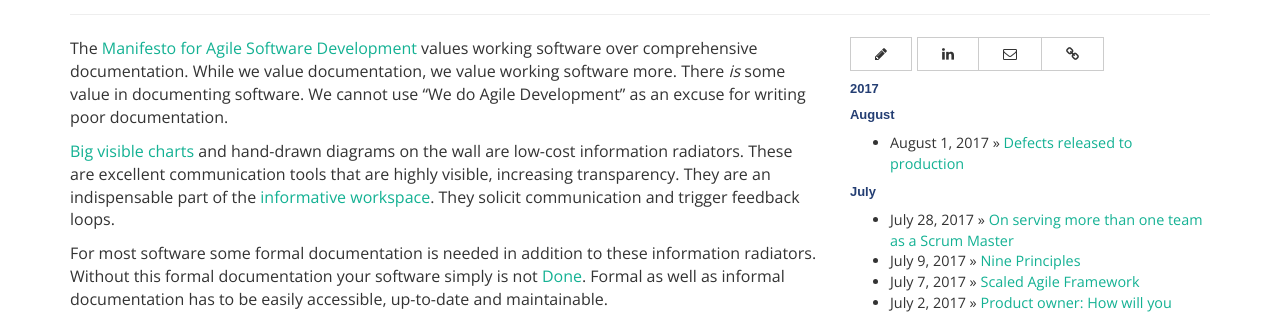
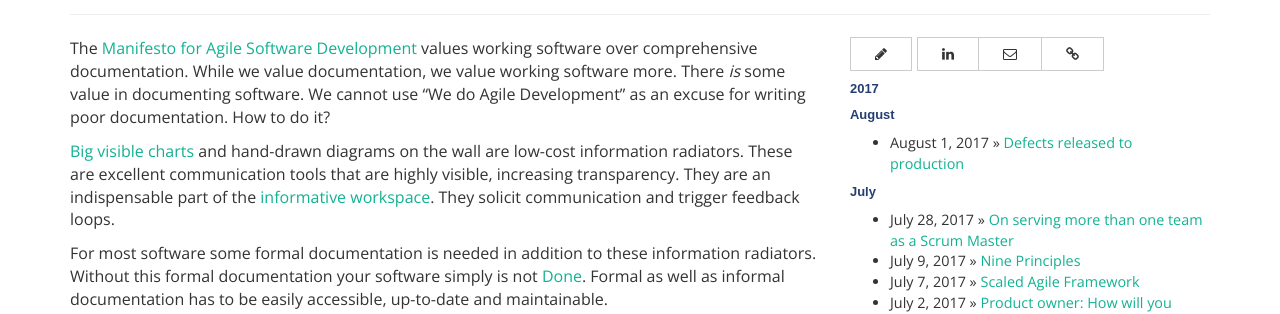
Before and after one commit to serraict/serraict.github.io, a Jekyll site: the page built from _posts/thoughts/2017-03-02-on-documentation.md, in a window 1280 px wide and 900 px high. Shown: the part 485-799 px from the top of the window. Built offline with Jekyll 4.4.1, drawn with Linux system fonts in a browser that asks for light colours; nearby versions of some CDN libraries; some web fonts are replaced; comment, search, counter and statistics services are not loaded.

Commit message:
Add lead

```diff
--- a/_posts/thoughts/2017-03-02-on-documentation.md
+++ b/_posts/thoughts/2017-03-02-on-documentation.md
@@ -18,6 +18,7 @@ While we value documentation, we value working software more.
 There *is* some value in documenting software.
 We cannot use "We do Agile Development"
 as an excuse for writing poor documentation.
+How to do it?
 
 [Big visible charts] and hand-drawn diagrams on the wall
 are low-cost information radiators.
```
